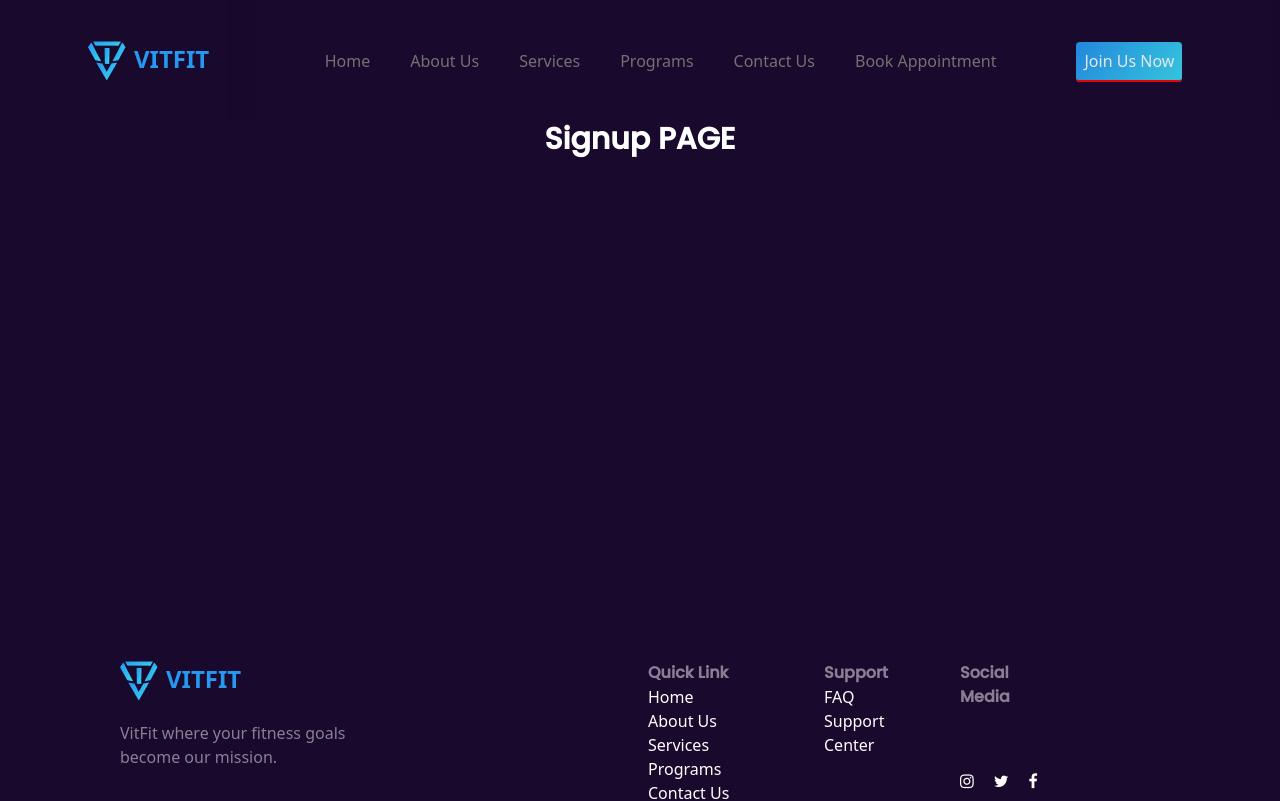
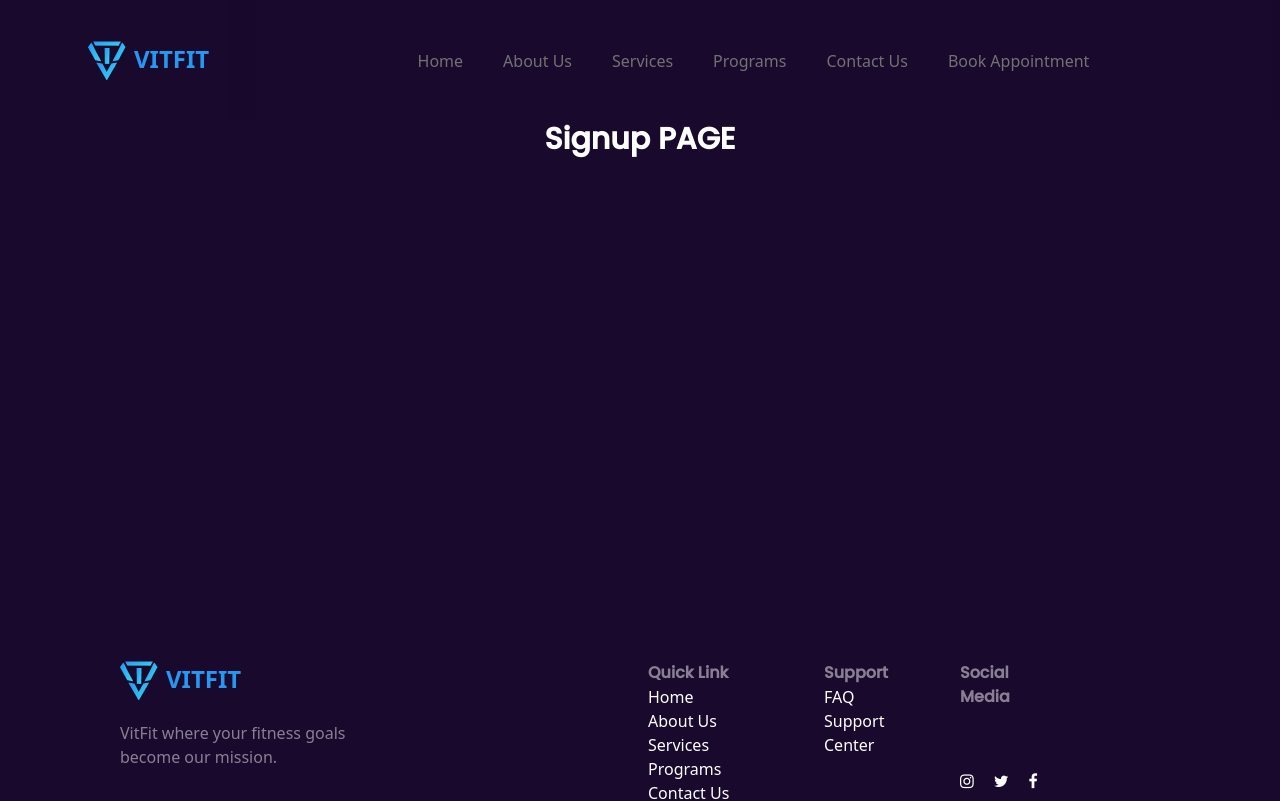
Before and after one commit to danielnifty1/vitfit_v2, a Vue app: page /signup in a window 1280 px wide. Shown: the top 801 px of the page. Built offline with nearby package versions, Linux system fonts and the light colour scheme; a web font is replaced by a local one; what tw-elements would draw is missing.

Commit message:
feature/login

```diff
--- a/src/components/HeaderFile.vue
+++ b/src/components/HeaderFile.vue
@@ -51,12 +51,12 @@ let Links = [
         </li>
       </div>
 
-      <div class="ml-20">
+      <!-- <div class="ml-20">
 
         <router-link class="rounded signup-button p-2 text-white" to="Signup">Join Us Now</router-link>
 
 
-      </div>
+      </div> -->
     </ul>
 
 
```
